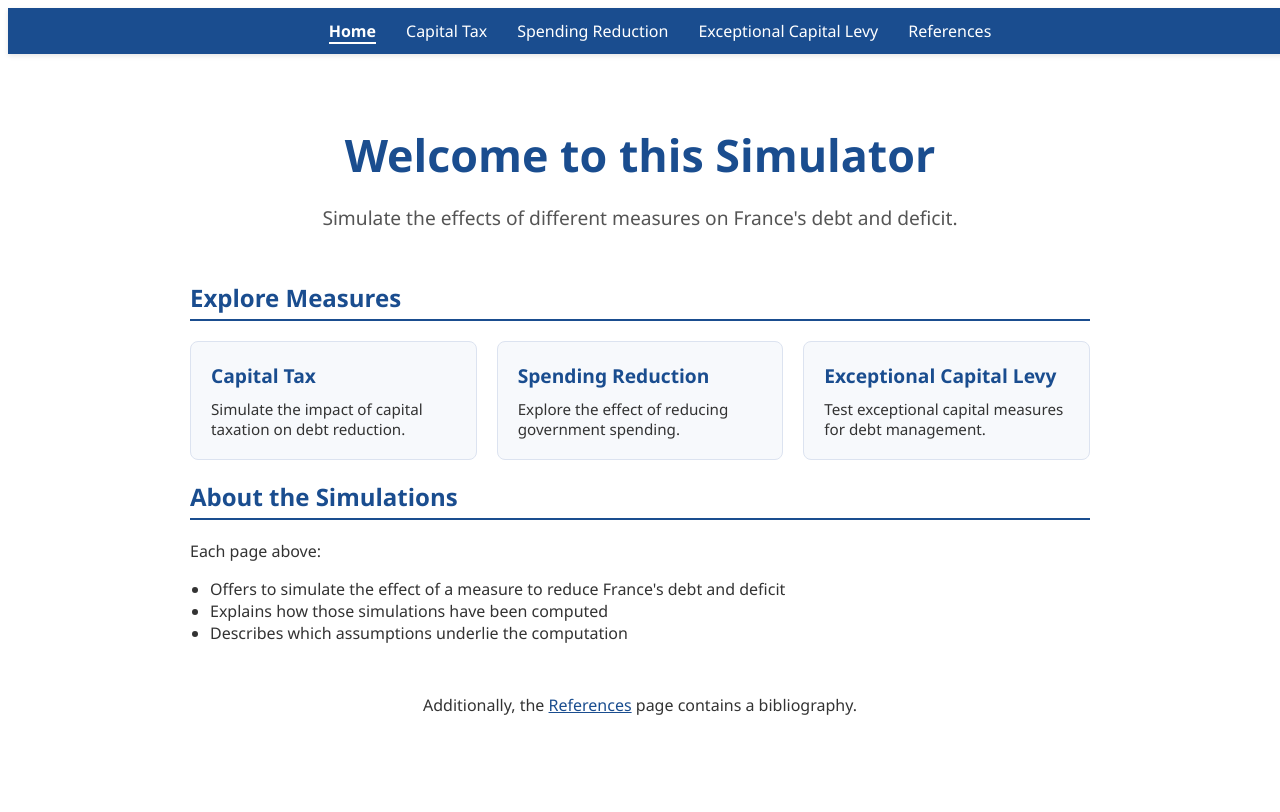
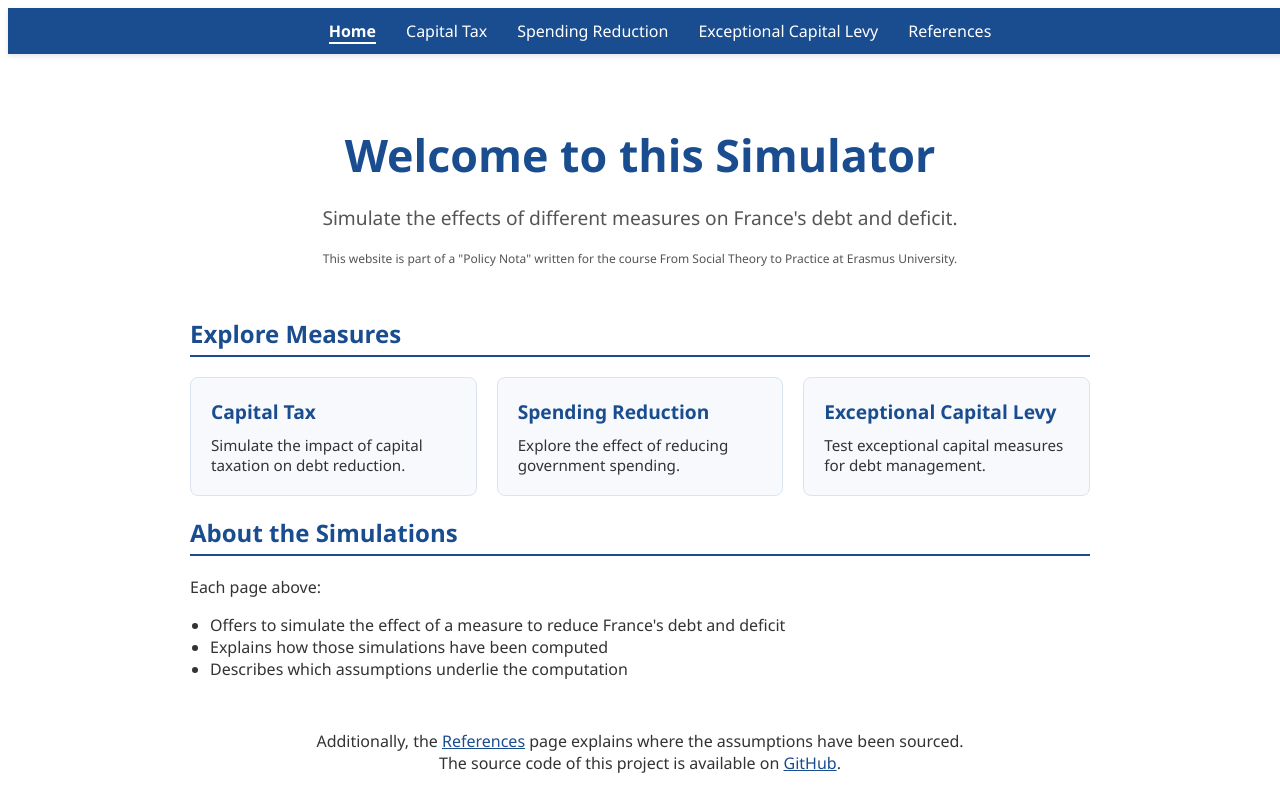
Before and after one commit to SimonPlaye/debt-eraser, a React (Vite) app: page / in a window 1280 px wide. Shown: the top 812 px of the page. Built offline with nearby package versions, Linux system fonts and the light colour scheme.

Commit message:
feat: add github url and relate to the course

```diff
--- a/src/pages/HomePage/HomePage.css
+++ b/src/pages/HomePage/HomePage.css
@@ -21,6 +21,11 @@
 .subtitle {
   color: #555;
   font-size: 1.2rem;
+}
+
+.subtitleDescription {
+  color: #555;
+  font-size: 0.75rem;
 }
 
 .measures-section h2,
--- a/src/pages/HomePage/HomePage.tsx
+++ b/src/pages/HomePage/HomePage.tsx
@@ -9,6 +9,10 @@ export const HomePage = () => {
         <p className="subtitle">
           Simulate the effects of different measures on France's debt and
           deficit.
+        </p>
+        <p className="subtitleDescription">
+          This website is part of a "Policy Nota" written for the course From
+          Social Theory to Practice at Erasmus University.
         </p>
       </header>
 
@@ -46,7 +50,9 @@ export const HomePage = () => {
       <footer className="homepage-footer">
         <p>
           Additionally, the <Link to="/references">References</Link> page
-          contains a bibliography.
+          explains where the assumptions have been sourced.<br></br>
+          The source code of this project is available on{" "}
+          <a href="https://github.com/simonplaye/debt-eraser">GitHub</a>.
         </p>
       </footer>
     </div>
```
